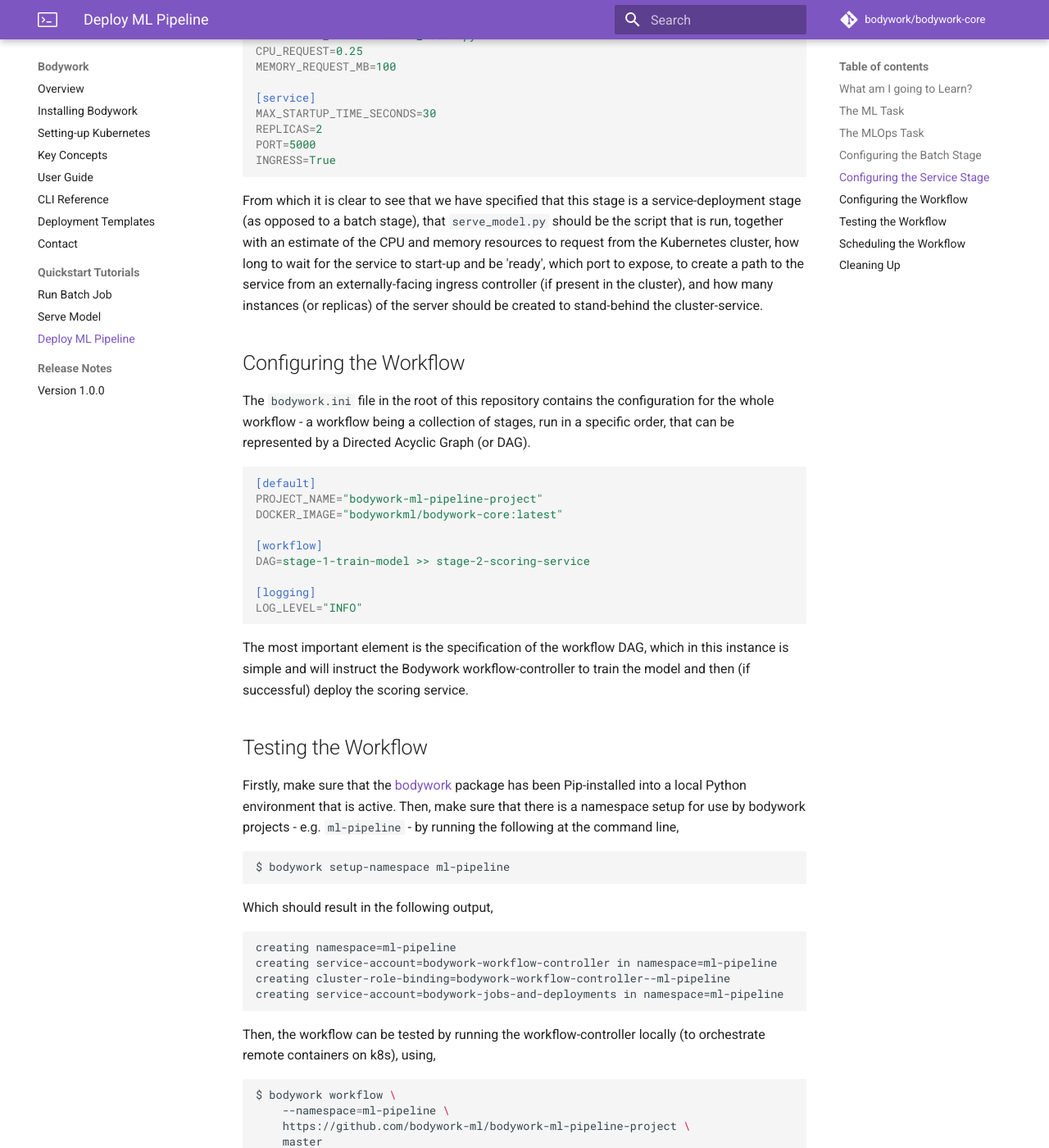
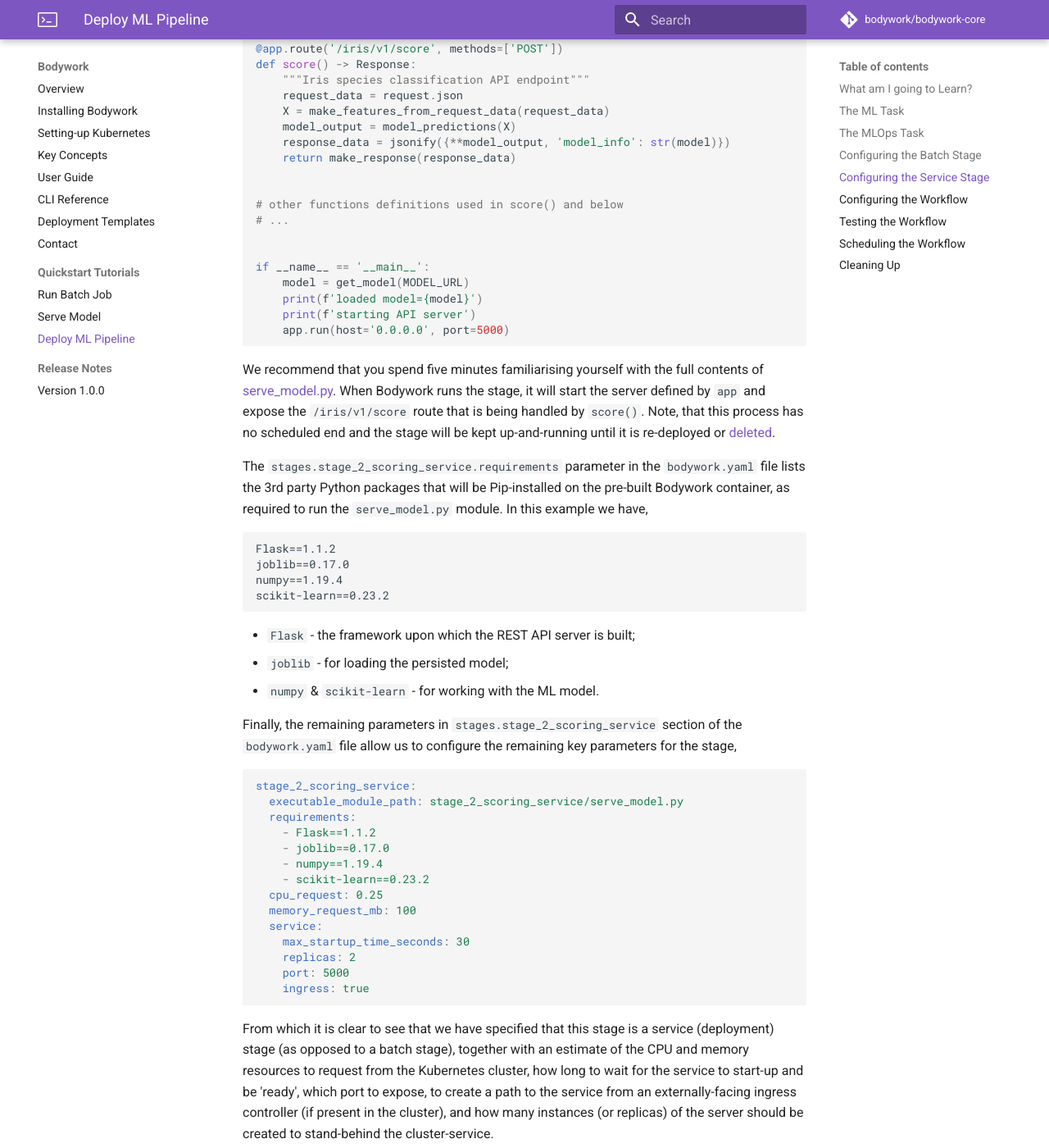
Before and after one commit to bodywork-ml/bodywork-docs, an MkDocs documentation site: the page built from docs/quickstart_ml_pipeline.md, in a window 1280 px wide and 1400 px high, scrolled down 5246 px. Shown: the whole window at 82% size. Built offline with MkDocs 1.6.1 and Material for MkDocs 9.7.7, drawn with Linux system fonts in a browser that asks for light colours; comment, search, counter and statistics services are not loaded; some of the changed text lies outside the part shown.

Commit message:
Update ML pipeline quickstart

````diff
--- a/docs/quickstart_ml_pipeline.md
+++ b/docs/quickstart_ml_pipeline.md
@@ -32,22 +32,57 @@ The Bodywork project for this multi-stage workflow is packaged as a [GitHub repo
 
 ```text
 root/
- |-- stage-1-train-model/
+ |-- stage_1_train_model/
      |-- train_model.py
-     |-- requirements.txt
-     |-- config.ini
- |-- stage-2-serve-model/
+ |-- stage_2_serve_model/
      |-- serve_model.py
-     |-- requirements.txt
-     |-- config.ini
- |-- bodywork.ini
+ |-- bodywork.yaml
 ```
 
-The remainder of this tutorial is concerned with explaining what is contained within these directories and their files and how to use Bodywork to to deploy the solution to Kubernetes.
+All of the configuration for this deployment is held within the `bodywork.yaml` file, whose contents are reproduced below.
+
+```yaml
+version: "1.0"
+project:
+  name: bodywork-ml-pipeline-project
+  docker_image: bodyworkml/bodywork-core:latest
+  DAG: stage_1_train_model >> stage_2_scoring_service
+stages:
+  stage_1_train_model:
+    executable_module_path: stage_1_train_model/train_model.py
+    requirements:
+      - boto3==1.16.15
+      - joblib==0.17.0
+      - pandas==1.1.4
+      - scikit-learn==0.23.2
+    cpu_request: 0.5
+    memory_request_mb: 100
+    batch:
+      max_completion_time_seconds: 30
+      retries: 2
+  stage_2_scoring_service:
+    executable_module_path: stage_2_scoring_service/serve_model.py
+    requirements:
+      - Flask==1.1.2
+      - joblib==0.17.0
+      - numpy==1.19.4
+      - scikit-learn==0.23.2
+    cpu_request: 0.25
+    memory_request_mb: 100
+    service:
+      max_startup_time_seconds: 30
+      replicas: 2
+      port: 5000
+      ingress: true
+logging:
+  log_level: INFO
+```
+
+The remainder of this tutorial is concerned with explaining how the deployment configuration within `bodywork.yaml` is used to deploy the pipeline, as defined within the `train_model.py` and `serve_model.py` Python modules.
 
 ## Configuring the Batch Stage
 
-The `stage-1-train-model` directory contains the code and configuration required to train the model within a [pre-built Bodywork container](https://hub.docker.com/repository/docker/bodyworkml/bodywork-core), as a batch workload. Using the `ml_prototype_work.ipynb` notebook as a reference, the `train_model.py` module contains the code required to:
+The `stages.stage_1_train_model.executable_module_path` parameter points to the executable Python module - `train_model.py` - that defines what will happen when it is executed within a [pre-built Bodywork container](https://hub.docker.com/repository/docker/bodyworkml/bodywork-core) on Kubernetes, as the `stage_1_train_model` (batch) stage. Using the `ml_prototype_work.ipynb` notebook as a reference, the `train_model.py` module contains the code required to:
 
 1. download data from an AWS S3 bucket;
 2. pre-process the data (e.g. extract labels for supervised learning);
@@ -86,7 +121,7 @@ if __name__ == '__main__':
     main()
 ```
 
-We recommend that you spend five minutes familiarising yourself with the full contents of [train_model.py](https://github.com/bodywork-ml/bodywork-ml-pipeline-project/blob/master/stage-1-train-model/train_model.py). When Bodywork runs the stage, it will do so in exactly the same way as if you were to run,
+We recommend that you spend five minutes familiarising yourself with the full contents of [train_model.py](https://github.com/bodywork-ml/bodywork-ml-pipeline-project/blob/master/stage_1_train_model/train_model.py). When Bodywork runs the stage, it will do so in exactly the same way as if you were to run,
 
 ```shell
 $ python train_model.py
@@ -94,7 +129,7 @@ $ python train_model.py
 
 And so everything defined in `main()` will be executed.
 
-The `requirements.txt` file lists the 3rd party Python packages that will be Pip-installed on the container, as required to run the `train_model.py` script. In this example we have,
+The `stages.stage_1_train_model.requirements` parameter in the `bodywork.yaml` file lists the 3rd party Python packages that will be Pip-installed on the pre-built Bodywork container, as required to run the `train_model.py` module. In this example we have,
 
 ```text
 boto3==1.16.15
@@ -108,29 +143,34 @@ scikit-learn==0.23.2
 * `pandas` - for manipulating the raw data; and,
 * `scikit-learn` - for training the model.
 
-Finally, the `config.ini` file allows us to configure the key parameters for the stage,
+Finally, the remaining parameters in `stages.stage_1_train_model` section of the `bodywork.yaml` file allow us to configure the remaining key parameters for the stage,
 
-```ini
-[default]
-STAGE_TYPE="batch"
-EXECUTABLE_SCRIPT="train_model.py"
-CPU_REQUEST=0.5
-MEMORY_REQUEST_MB=100
-
-[batch]
-MAX_COMPLETION_TIME_SECONDS=30
-RETRIES=2
+```yaml
+stage_1_train_model:
+  executable_module_path: stage_1_train_model/train_model.py
+  requirements:
+    - boto3==1.16.15
+    - joblib==0.17.0
+    - pandas==1.1.4
+    - scikit-learn==0.23.2
+  cpu_request: 0.5
+  memory_request_mb: 100
+  batch:
+    max_completion_time_seconds: 30
+    retries: 2
 ```
 
-From which it is clear to see that we have specified that this stage is a batch stage (as opposed to a service-deployment), that `train_model.py` should be the script that is run, together with an estimate of the CPU and memory resources to request from the Kubernetes cluster, how long to wait and how many times to retry, etc.
+From which it is clear to see that we have specified that this stage is a batch stage (as opposed to a service-deployment), together with an estimate of the CPU and memory resources to request from the Kubernetes cluster, how long to wait and how many times to retry, etc.
 
 ## Configuring the Service Stage
 
-The `stage-2-scoring-service` directory contains the code and configuration required to load the model trained in `stage-1-train-model` and use it to score single instances (or rows) of data, sent to a REST API endpoint in JSON format. The model's score will be used to return the model's prediction as JSON data in the response.
+The `stages.stage_2_scoring_service.executable_module_path` parameter points to the executable Python module - `serve_model.py` - defining a service that will be started when it is executed within a pre-built container on Kubernetes, as the `stage_2_scoring_service` (service) stage.
+
+This module contains the code required to load the model trained in `stage_1_train_model` and use it to score single instances (or rows) of data, sent to a REST API endpoint in JSON format. The model's score will be used to return the model's prediction as JSON data in the response.
 
 We have chosen to use the [Flask](https://flask.palletsprojects.com/en/1.1.x/) framework with which to engineer our REST API server. The use of Flask is **not** a requirement and you are free to use different frameworks - e.g. [FastAPI](https://fastapi.tiangolo.com).
 
-Within this stage's directory, `serve_model.py` defines the REST API server application. It can be summarised as,
+The contents of `serve_model.py` defines the REST API server application. It can be summarised as,
 
 ```python
 from urllib.request import urlopen
@@ -169,9 +209,9 @@ if __name__ == '__main__':
     app.run(host='0.0.0.0', port=5000)
 ```
 
-We recommend that you spend five minutes familiarising yourself with the full contents of [serve_model.py](https://github.com/bodywork-ml/bodywork-ml-pipeline-project/blob/master/stage-2-scoring-service/serve_model.py). When Bodywork runs the stage, it will start the server defined by `app` and expose the `/iris/v1/score` route that is being handled by `score()`. Note, that this process has no scheduled end and the stage will be kept up-and-running until it is re-deployed or [deleted](user_guide.md#deleting-redundant-service-deployments).
+We recommend that you spend five minutes familiarising yourself with the full contents of [serve_model.py](https://github.com/bodywork-ml/bodywork-ml-pipeline-project/blob/master/stage_2_scoring_service/serve_model.py). When Bodywork runs the stage, it will start the server defined by `app` and expose the `/iris/v1/score` route that is being handled by `score()`. Note, that this process has no scheduled end and the stage will be kept up-and-running until it is re-deployed or [deleted](user_guide.md#deleting-redundant-service-deployments).
 
-The `requirements.txt` file lists the 3rd party Python packages that will be Pip-installed on the Bodywork container, as required to run `serve_model.py`. In this example we have,
+The `stages.stage_2_scoring_service.requirements` parameter in the `bodywork.yaml` file lists the 3rd party Python packages that will be Pip-installed on the pre-built Bodywork container, as required to run the `serve_model.py` module. In this example we have,
 
 ```text
 Flask==1.1.2
@@ -184,38 +224,36 @@ scikit-learn==0.23.2
 * `joblib` - for loading the persisted model;
 * `numpy` & `scikit-learn` - for working with the ML model.
 
-The `config.ini` file for this stage is,
+Finally, the remaining parameters in `stages.stage_2_scoring_service` section of the `bodywork.yaml` file allow us to configure the remaining key parameters for the stage,
 
-```ini
-[default]
-STAGE_TYPE="service"
-EXECUTABLE_SCRIPT="serve_model.py"
-CPU_REQUEST=0.25
-MEMORY_REQUEST_MB=100
-
-[service]
-MAX_STARTUP_TIME_SECONDS=30
-REPLICAS=2
-PORT=5000
-INGRESS=True
+```yaml
+stage_2_scoring_service:
+  executable_module_path: stage_2_scoring_service/serve_model.py
+  requirements:
+    - Flask==1.1.2
+    - joblib==0.17.0
+    - numpy==1.19.4
+    - scikit-learn==0.23.2
+  cpu_request: 0.25
+  memory_request_mb: 100
+  service:
+    max_startup_time_seconds: 30
+    replicas: 2
+    port: 5000
+    ingress: true
 ```
 
-From which it is clear to see that we have specified that this stage is a service-deployment stage (as opposed to a batch stage), that `serve_model.py` should be the script that is run, together with an estimate of the CPU and memory resources to request from the Kubernetes cluster, how long to wait for the service to start-up and be 'ready', which port to expose, to create a path to the service from an externally-facing ingress controller (if present in the cluster), and how many instances (or replicas) of the server should be created to stand-behind the cluster-service.
+From which it is clear to see that we have specified that this stage is a service (deployment) stage (as opposed to a batch stage), together with an estimate of the CPU and memory resources to request from the Kubernetes cluster, how long to wait for the service to start-up and be 'ready', which port to expose, to create a path to the service from an externally-facing ingress controller (if present in the cluster), and how many instances (or replicas) of the server should be created to stand-behind the cluster-service.
 
 ## Configuring the Workflow
 
-The `bodywork.ini` file in the root of this repository contains the configuration for the whole workflow - a workflow being a collection of stages, run in a specific order, that can be represented by a Directed Acyclic Graph (or DAG).
+The `project` section of the `bodywork.yaml` file contains the configuration for the whole workflow - a workflow being a collection of stages, run in a specific order, that can be represented by a Directed Acyclic Graph (or DAG).
 
-```ini
-[default]
-PROJECT_NAME="bodywork-ml-pipeline-project"
-DOCKER_IMAGE="bodyworkml/bodywork-core:latest"
-
-[workflow]
-DAG=stage-1-train-model >> stage-2-scoring-service
-
-[logging]
-LOG_LEVEL="INFO"
+```yaml
+project:
+  name: bodywork-ml-pipeline-project
+  docker_image: bodyworkml/bodywork-core:latest
+  DAG: stage_1_train_model >> stage_2_scoring_service
 ```
 
 The most important element is the specification of the workflow DAG, which in this instance is simple and will instruct the Bodywork workflow-controller to train the model and then (if successful) deploy the scoring service.
````
Also changed, not shown: docs/quickstart_batch_job.md (+1 -1 lines), docs/quickstart_serve_model.md (+3 -4 lines).
